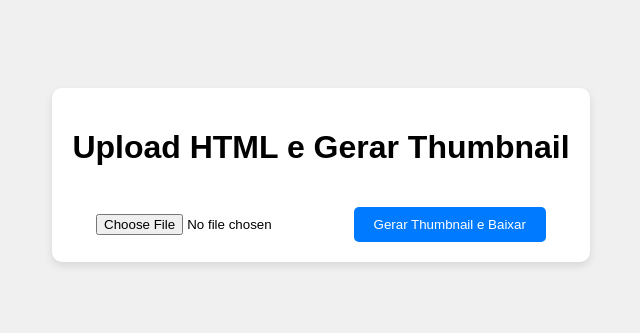
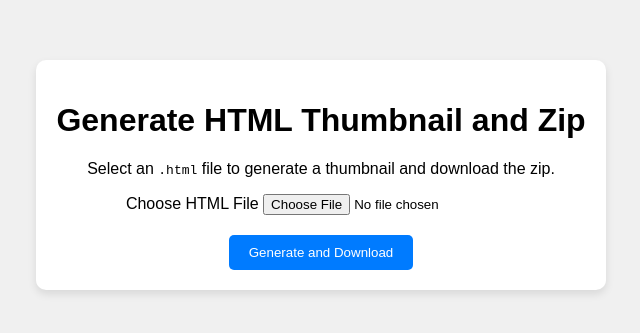
Before and after one commit to devigoradao/ocep-code, a plain HTML site: page index.html in a window 1280 px wide. Shown: the part 225-558 px from the top of the page, without its empty margins (319-959 px from the left). Drawn offline with nearby package versions, Linux system fonts and the light colour scheme.

Commit message:
Update index.html

```diff
--- a/index.html
+++ b/index.html
@@ -3,14 +3,20 @@
 <head>
     <meta charset="UTF-8">
     <meta name="viewport" content="width=device-width, initial-scale=1.0">
-    <title>Gerador de Thumbnail e Zip</title>
+    <title>HTML to Thumbnail Generator</title>
     <link rel="stylesheet" href="styles.css">
 </head>
 <body>
     <div class="container">
-        <h1>Upload HTML e Gerar Thumbnail</h1>
-        <input type="file" id="fileInput" accept=".html">
-        <button id="generateButton">Gerar Thumbnail e Baixar</button>
+        <h1>Generate HTML Thumbnail and Zip</h1>
+        <p>Select an <code>.html</code> file to generate a thumbnail and download the zip.</p>
+
+        <div class="file-upload">
+            <label for="fileInput" class="file-label">Choose HTML File</label>
+            <input type="file" id="fileInput" accept=".html">
+        </div>
+
+        <button id="generateButton">Generate and Download</button>
         <div id="previewContainer"></div>
     </div>
 
```
